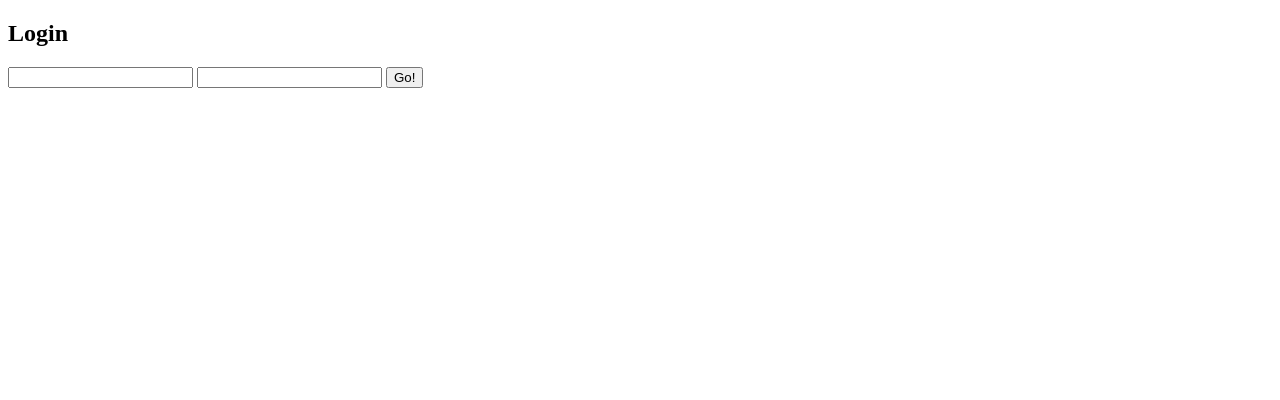
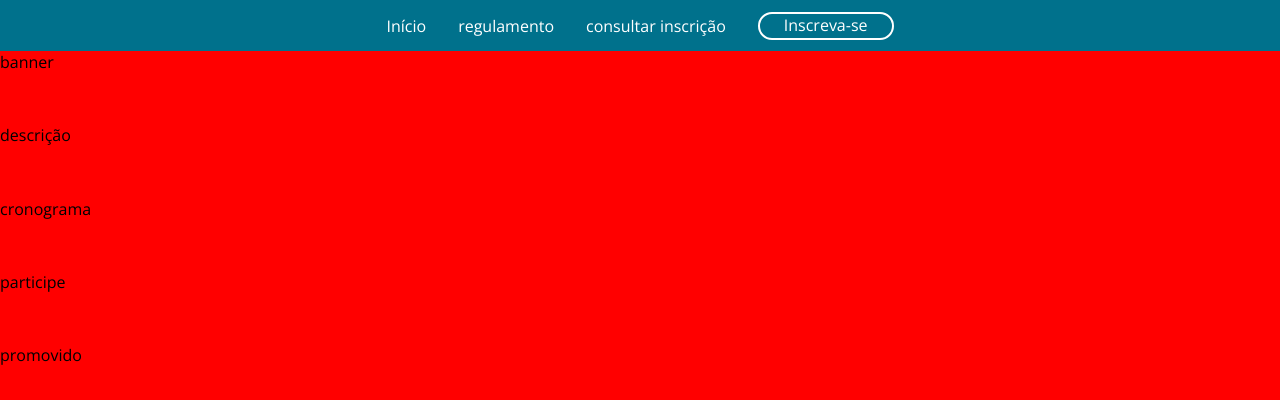
Before and after one commit to elUrso/hotkoa, a website: page concurso/index.html in a window 1280 px wide. Drawn offline with nearby package versions, Linux system fonts and the light colour scheme.

Commit message:
Begin /concursos layout

```diff
--- a/concurso/index.html
+++ b/concurso/index.html
@@ -1,19 +1,42 @@
 <!DOCTYPE html>
 <html>
-    <header>
+    <head>
         <meta http-equiv="Content-Type" content="text/html; charset=utf-8" />
         <title>Concurso Educação Criativa</title>
         <link rel="stylesheet" type="text/css" href="style.css"/>
-    </header>
+    </head>
     <body>
         <!--Site container-->
-        <div class="container">
+        <div id="container">
+            <!--
             <section>
                 <h1>Login</h1>
                 <input id="username" type="text" name="username">
                 <input id="password" type="password" name="password">
                 <button onclick="login()">Go!</button>
             </section>
+            -->
+            <section class="banner row">
+                banner
+            </section>
+            <section class="descricao row">
+                descrição
+            </section>
+            <section class="cronograma row">
+                cronograma
+            </section>
+            <section class="participe row">
+                participe
+            </section>
+            <section class="promovido row">
+                promovido
+            </section>
+        </div>
+        <div id="header">
+            <div class="anchor-button">Início</div>
+            <div class="anchor-button">regulamento</div>
+            <div class="anchor-button">consultar inscrição</div>
+            <div class="popup-button">Inscreva-se</div>
         </div>
         <!--Site scripts-->
         <script src="https://unpkg.com/axios/dist/axios.min.js"></script>
--- a/concurso/style.css
+++ b/concurso/style.css
@@ -0,0 +1,78 @@
+@import url('https://fonts.googleapis.com/css?family=Open+Sans');
+
+:root {
+    --header-bg-color: rgb(0, 113, 140);
+}
+
+body {
+    margin: 0;
+    padding: 0;
+    width: 100vw;
+    height: 100vh;
+    font-family: 'Open Sans', sans-serif;
+    display: grid;
+    grid-template-columns: 1fr auto 1fr;
+}
+
+#container {
+    width: 100vw;
+    max-width: 1366px;
+    grid-column: 2/3;
+    background-color: red;
+    box-shadow: 0px 10px 10px 10px #00000030;
+}
+
+/*Header stuff*/
+
+#header {
+    background-color: var(--header-bg-color);
+    color: white;
+    font-size: 1rem;
+    height: 3.2rem;
+    width: 100vw;
+    position: fixed;
+    display: flex;
+    overflow: scroll;
+    justify-content: center;
+    align-items: center;
+}
+
+.anchor-button {
+    height: 1em;
+    padding-bottom: 0.5rem;
+    padding-top: 0.2rem;
+    padding-right: 2rem;
+}
+
+.popup-button {
+    border-radius: 1rem;
+    padding: 0rem 1.5rem 0.5rem 1.5rem;
+    height: 1em;
+    border: 2px solid white;
+    transition: background-color 0.2s, color 0.2s;
+}
+
+.popup-button:hover {
+    background-color: white;
+    color: var(--header-bg-color);
+}
+
+@media screen and (max-width: 555px) {
+    .anchor-button {
+        display: none;
+    }
+    .popup-button {
+        font-size: 1.4rem;
+        border: none;
+    }
+}
+
+/*Rows section*/
+
+.row {
+    padding-top: 3.2rem;
+}
+
+.banner {
+
+}
```
Also changed, not shown: 1 other file.
